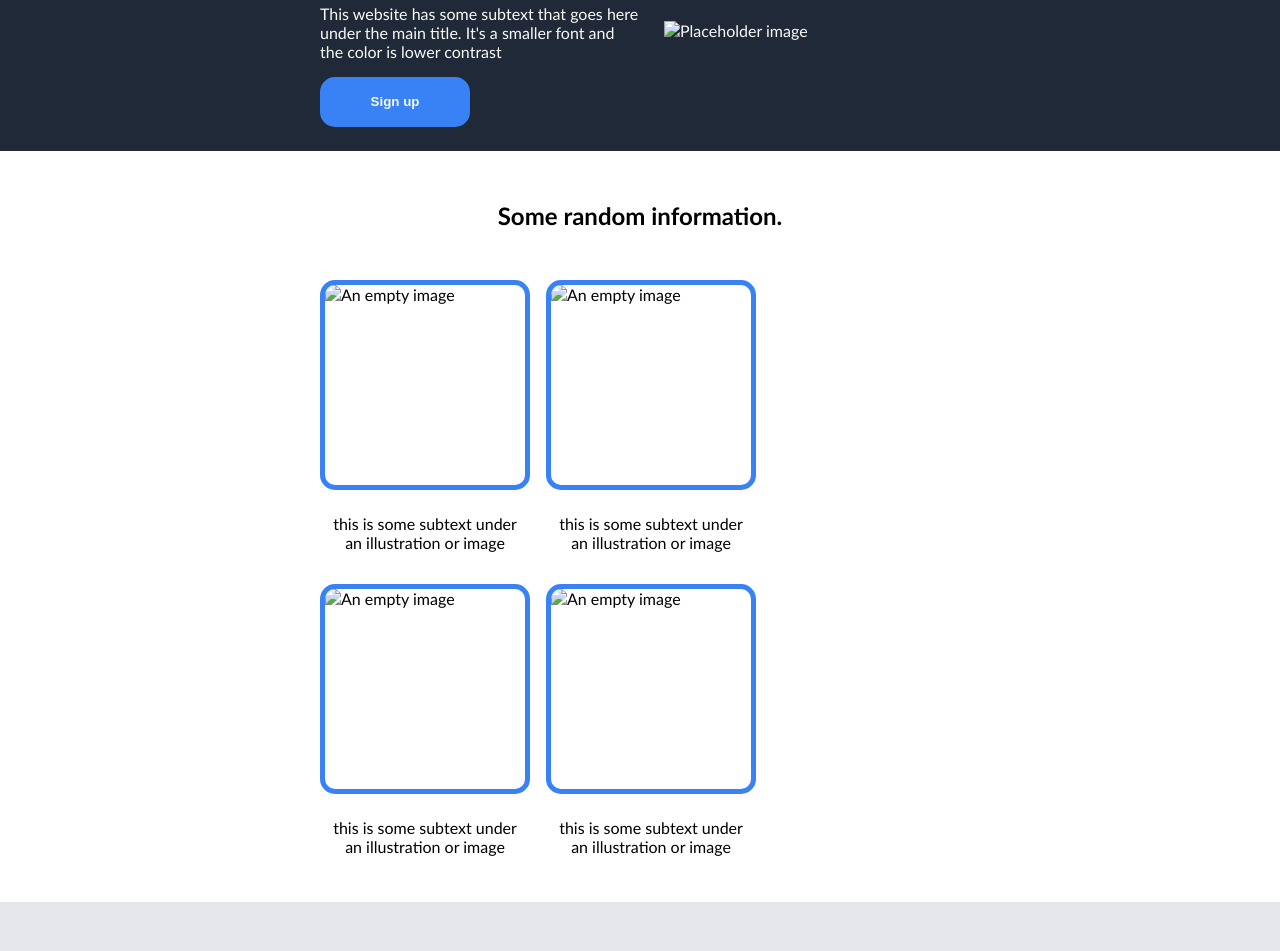
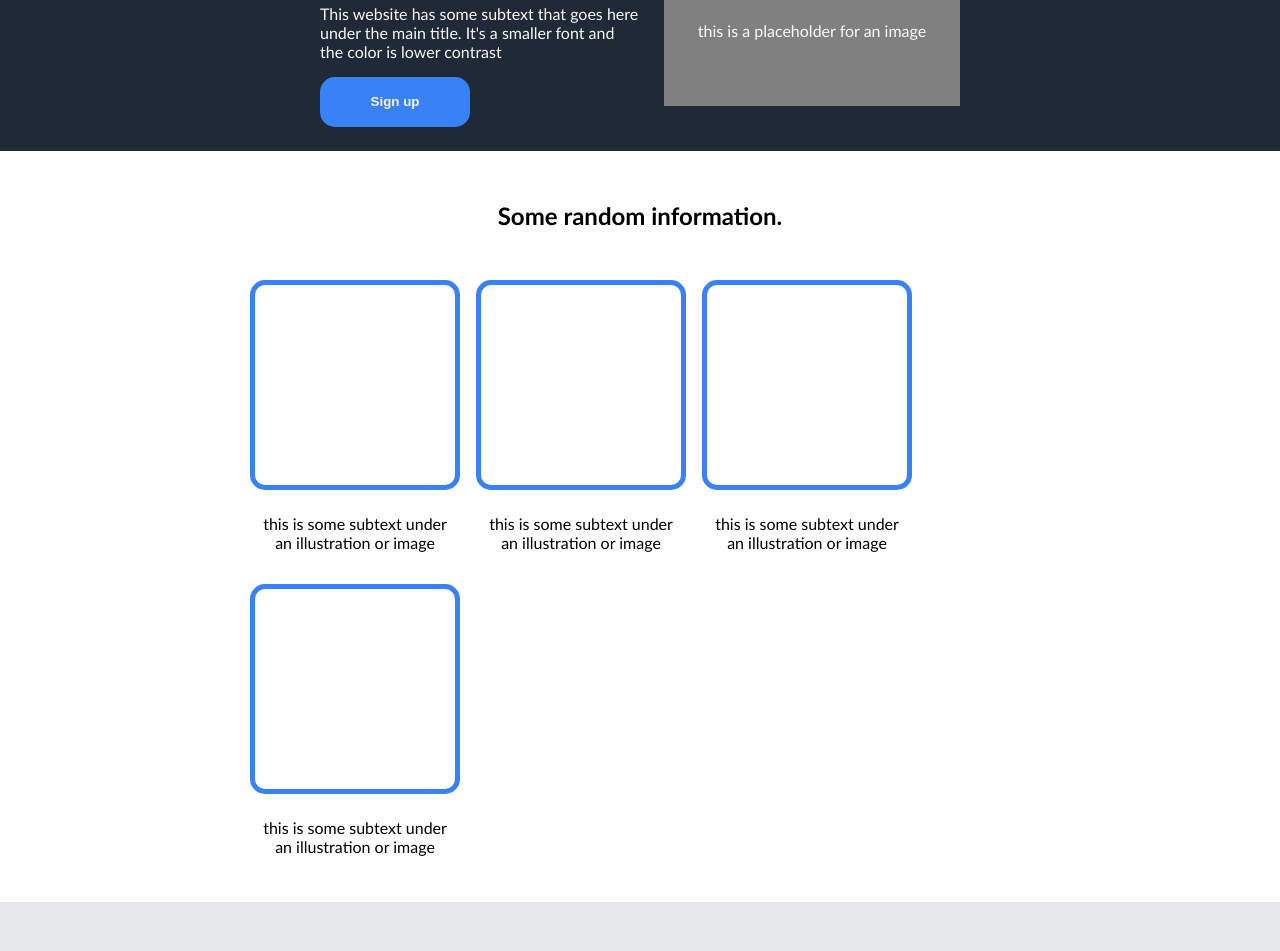
Before and after one commit to lewisjga/odin-landing, a plain HTML site: page index.html in a window 1280 px wide. Shown: the part 196-1147 px from the top of the page. Drawn offline with Linux system fonts and the light colour scheme.

Commit message:
Second pass at stylesheet and update index

```diff
--- a/css/styles.css
+++ b/css/styles.css
@@ -70,6 +70,7 @@ button {
 .header {
     display: flex;
     justify-content: space-between;
+    align-items: center;
 }
 
 .sectone-content {
@@ -80,6 +81,15 @@ button {
 
 .sectone-blurb {
     max-width: 50%;
+}
+
+.sectoneimg {
+    display: flex;
+    justify-content: center;
+    align-items: center;
+    width: 500px;
+    height: 150px;
+    background-color: grey;
 }
 
 .secttwo {
@@ -93,7 +103,7 @@ button {
     display: flex;
     flex-wrap: wrap;
     gap: 16px;
-    padding: 0 25%;
+    padding: 0 250px;
 }
 
 .card {
@@ -105,7 +115,7 @@ button {
     gap: 8px;
 }
 
-.card > img {
+.card > div {
     width: 200px;
     height: 200px;
     border: 5px solid #3882f6;
@@ -121,7 +131,7 @@ button {
     background-color: #e5e7eb;
     display: flex;
     flex-direction: column;
-    padding: 16px 25%;
+    padding: 16px 250px;
 }
 
 .quote {
@@ -139,7 +149,7 @@ button {
     display: flex;
     background-color: #3882f6;
     color: #f9faf8;
-    margin: 0 25%;
+    margin: 0 250px;
     padding: 30px 100px;
     border-radius: 15px;
     justify-content: space-between;
--- a/index.html
+++ b/index.html
@@ -11,9 +11,9 @@
         <div class="header">
             <p class="headerlogo">Company Logo</p>
             <ul class="headerlinks">
-                <li><a href="">header link one</a></li>
-                <li><a href="">header link two</a></li>
-                <li><a href="">header link three</a></li>
+                <li><a href="./index.html">header link one</a></li>
+                <li><a href="./index.html">header link two</a></li>
+                <li><a href="./index.html">header link three</a></li>
             </ul>
         </div>
         <div class="sectone-content">
@@ -22,26 +22,26 @@
                 <p id="sectone-copy">This website has some subtext that goes here under the main title. It's a smaller font and the color is lower contrast</p>
                 <button class="nocontrastbutton">Sign up</button>
             </div>
-            <img class="sectoneimg" src="./img/placeholder.png" alt="Placeholder image">
+            <p class="sectoneimg">this is a placeholder for an image</p>
         </div>
     </section>
     <section class="secttwo">
         <h2>Some random information.</h2>
         <div class="cardblock">
             <div class="card">
-                <img src="" alt="An empty image">
+                <div></div>
                 <p>this is some subtext under an illustration or image</p>
             </div>
             <div class="card">
-                <img src="" alt="An empty image">
+                <div></div>
                 <p>this is some subtext under an illustration or image</p>
             </div>
             <div class="card">
-                <img src="" alt="An empty image">
+                <div></div>
                 <p>this is some subtext under an illustration or image</p>
             </div>
             <div class="card">
-                <img src="" alt="An empty image">
+                <div></div>
                 <p>this is some subtext under an illustration or image</p>
             </div>
         </div>
```
